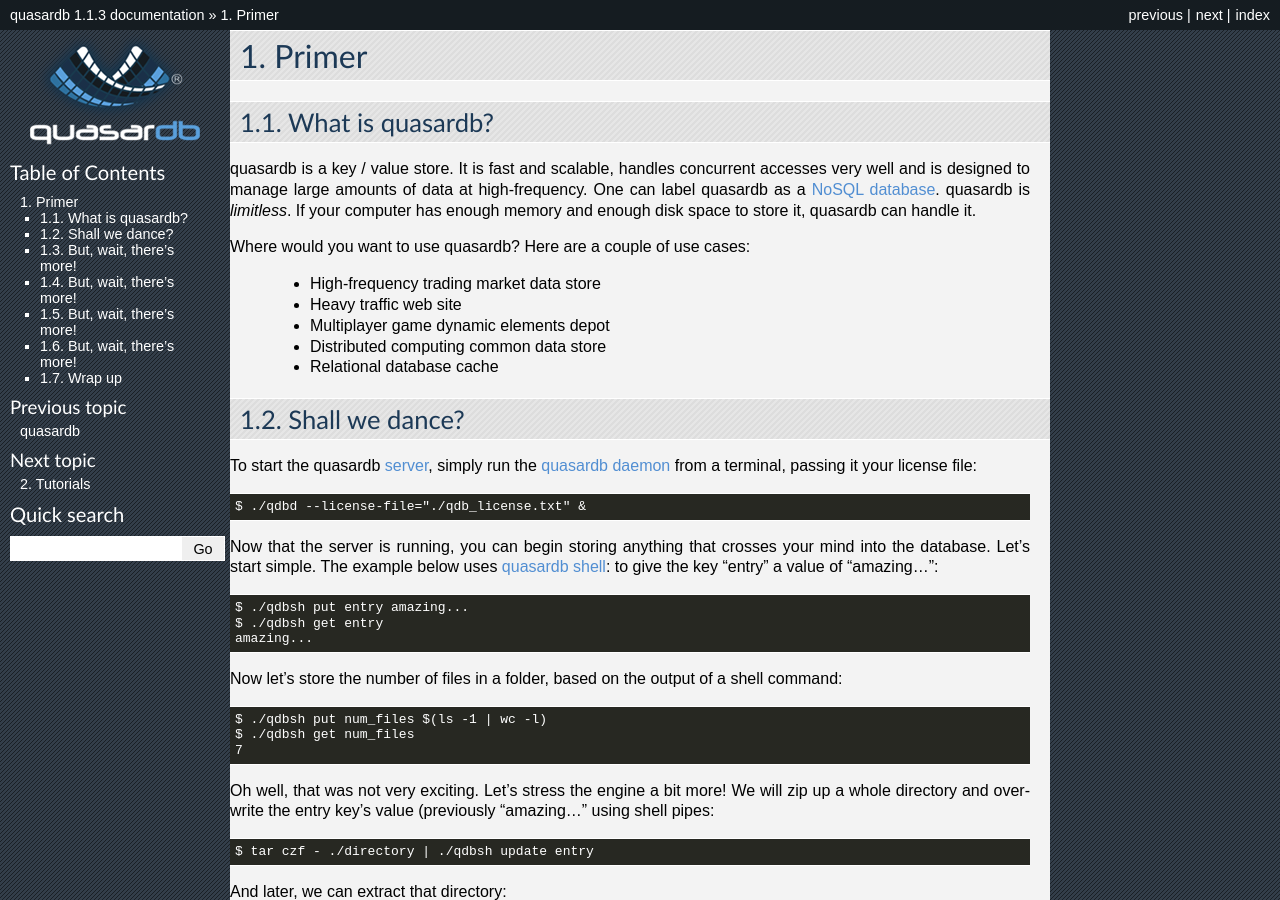
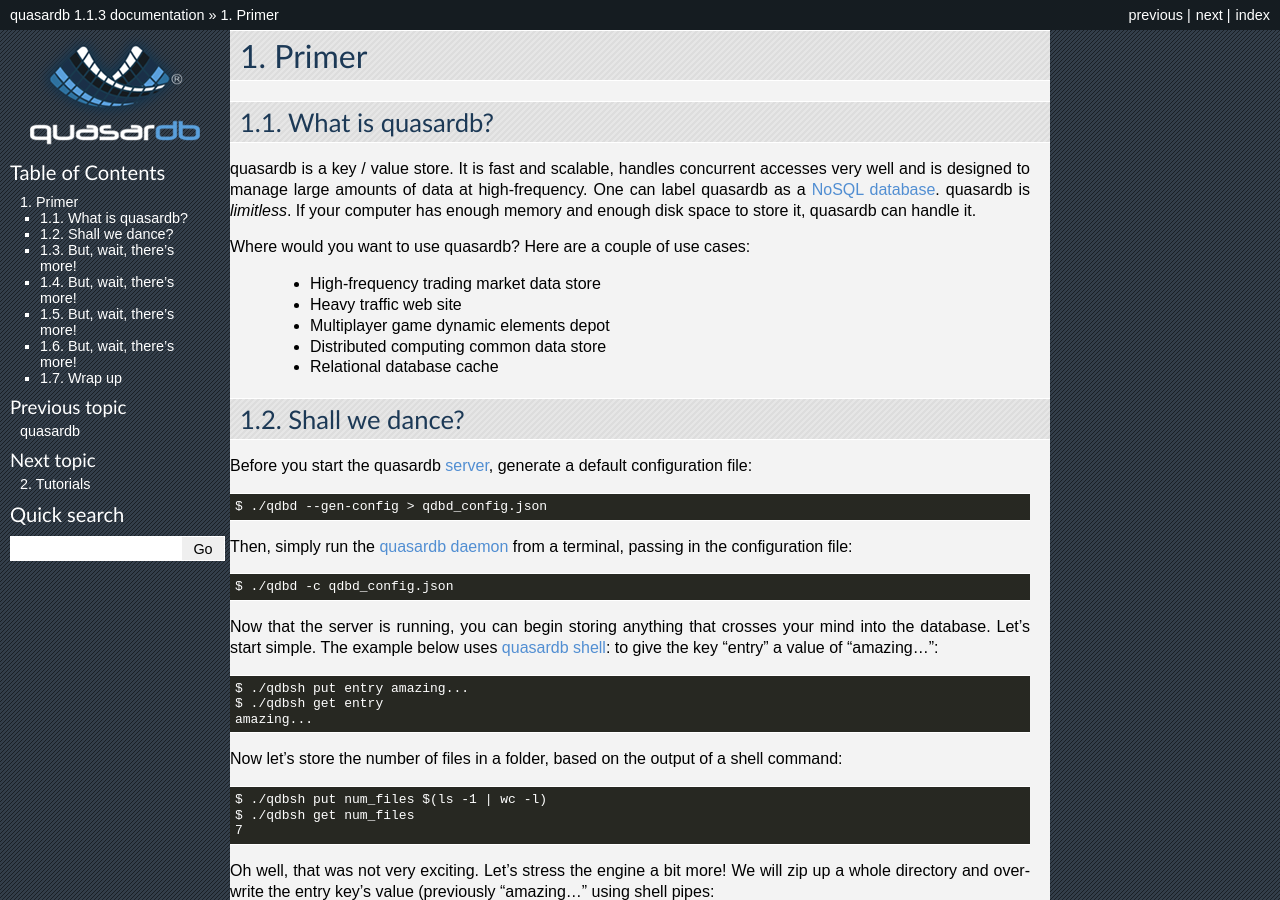
Before and after one commit to iltommi/qdb-documentation, a Sphinx documentation site: the page built from source/primer.rst, in a window 1280 px wide and 900 px high. Built offline with Sphinx 7.4.7, drawn with Linux system fonts in a browser that asks for light colours; some of the changed text lies outside the part shown.

Commit message:
Change -g to --gen-config in all instances.

```diff
--- a/source/primer.rst
+++ b/source/primer.rst
@@ -18,9 +18,13 @@ Where would you want to use quasardb? Here are a couple of use cases:
 Shall we dance?
 ---------------
 
-To start the quasardb :term:`server`, simply run the :doc:`reference/qdbd` from a terminal, passing it your license file::
+Before you start the quasardb :term:`server`, generate a default configuration file::
 
-    $ ./qdbd --license-file="./qdb_license.txt" &
+    $ ./qdbd --gen-config > qdbd_config.json
+
+Then, simply run the :doc:`reference/qdbd` from a terminal, passing in the configuration file::
+
+    $ ./qdbd -c qdbd_config.json
 
 Now that the server is running, you can begin storing anything that crosses your mind into the database. Let's start simple. The example below uses :doc:`reference/qdb_shell`: to give the key "entry" a value of "amazing..."::
 
@@ -91,9 +95,15 @@ No problem, just tell quasardb the starting characters and it will return a matc
 But, wait, there's more!
 ------------------------
 
-Working on web-oriented technologies? We've thought about you as well and built a web bridge, :doc:`reference/qdb_httpd`::
+Working on web-oriented technologies? We've thought about you as well and built a web bridge, :doc:`reference/qdb_httpd`.
 
-    ./qdb_httpd &
+Like the qdb daemon, start by generating a default configuration file::
+
+    $ ./qdb_httpd --gen-config > qdb_httpd_default_config.json
+
+Then, start the web bridge with::
+
+    $ ./qdb_httpd -c qdb_httpd_default_config.json
 
 The web bridge can help you monitor the node and get entries in JSON or JSONP format, for example, with wget::
 
--- a/source/tutorials/one_ring.rst
+++ b/source/tutorials/one_ring.rst
@@ -18,7 +18,7 @@ Configure the First Node
 
 #. Generate a default configuration file. ::
 
-   $ qdbd -g > qdbd_config.json
+   $ qdbd --gen-config > qdbd_config.json
 
 #. Edit the configuration file.
 
--- a/source/tutorials/tut_quick.rst
+++ b/source/tutorials/tut_quick.rst
@@ -22,11 +22,11 @@ Installing a quasardb daemon in three steps
 
    For FreeBSD and Linux, the command is::
 
-       $ ./qdbd -g > qdbd_default_config.json
+       $ ./qdbd --gen-config > qdbd_default_config.json
 
    For Windows, the command is::
 
-       C:\> .\qdbd.exe -g > qdbd_default_config.json
+       C:\> .\qdbd.exe --gen-config > qdbd_default_config.json
 
    The daemon will by default listen on the IPv4 localhost, on the port 2836, persist its content to the disk asynchronously, limit itself to 100,000 entries, and will not log at all. See :doc:`../reference/qdbd` for more configuration options.
 
@@ -81,11 +81,11 @@ All information is available in both JSON and JSONP format.
 
    For FreeBSD and Linux, the command is::
 
-       $ ./qdb_httpd -g > qdb_httpd_default_config.json
+       $ ./qdb_httpd --gen-config > qdb_httpd_default_config.json
 
    For Windows, the command is::
 
-       C:\> .\qdb_httpd.exe -g > qdb_httpd_default_config.json
+       C:\> .\qdb_httpd.exe --gen-config > qdb_httpd_default_config.json
 
    By default, the web bridge will listen on localhost, port 8080. It will connect to a quasardb daemon using the default settings of localhost, port 2836. See :doc:`../reference/qdb_httpd` for detailed configuration options.
 
```
